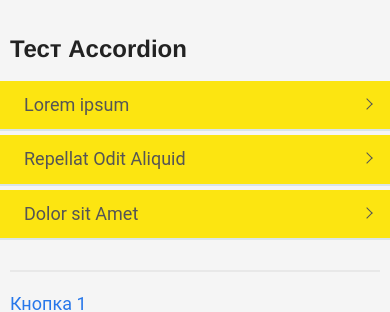
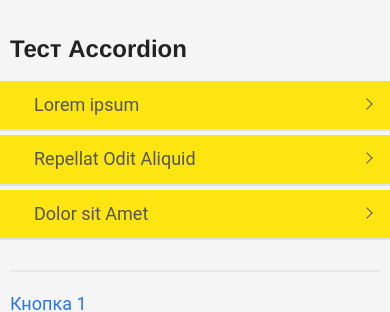
Before and after one commit to VadymVolos/vadymvolos.github.io, a Jekyll site: the page built from _posts/digital-marketing/2015-01-13-test-1.md, in a window 390 px wide. Shown: the part 296-608 px from the top of the page. Built offline with Jekyll 4.4.1, drawn with Linux system fonts in a browser that asks for light colours; nearby versions of some CDN libraries; comment, search, counter and statistics services are not loaded.

Commit message:
Update _sexy-accordion-spoiler.scss

```diff
--- a/_sass/_sexy-accordion-spoiler.scss
+++ b/_sass/_sexy-accordion-spoiler.scss
@@ -68,4 +68,5 @@
 
 @media screen and (max-width: 640px) {
   .accordion {margin-left: -10px; margin-right: -10px;}
+  .accordion-a {padding-right: 10px;padding-left: 10px;text-indent: 0px;}
 }
```
